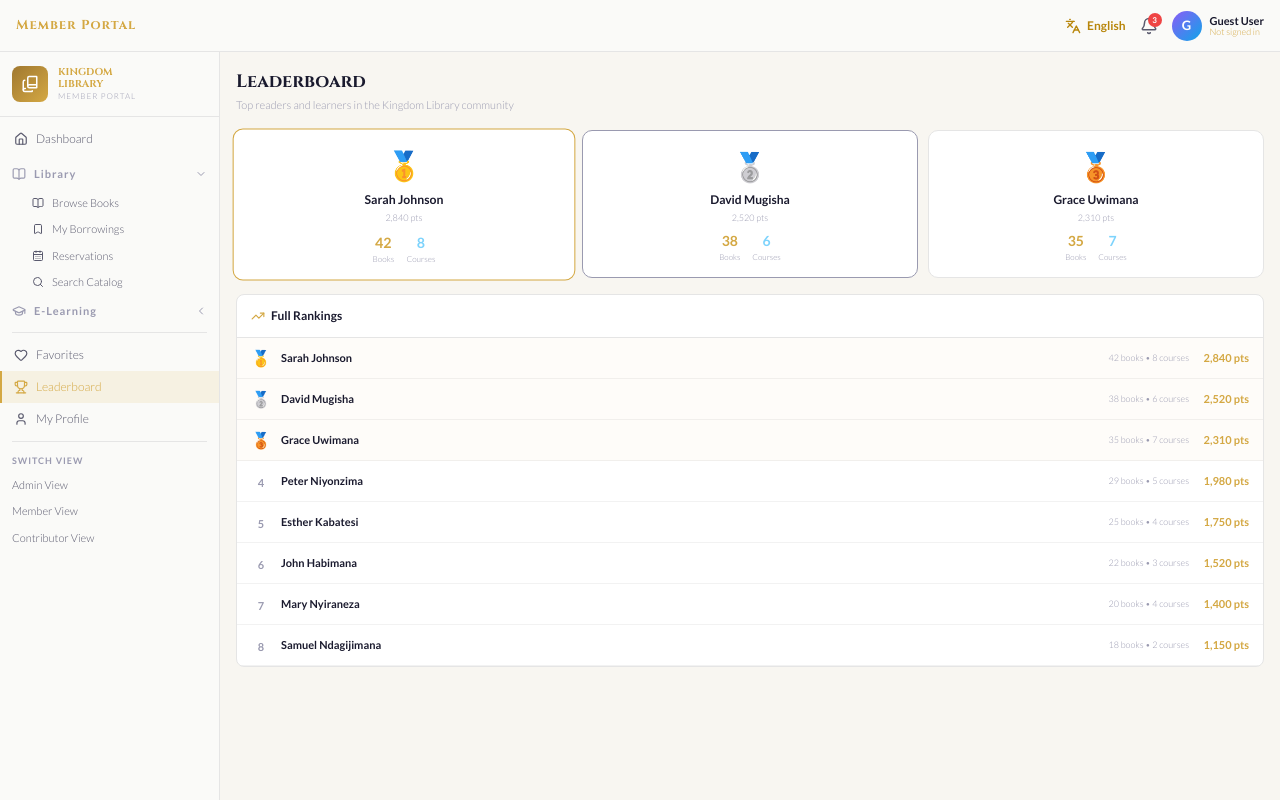
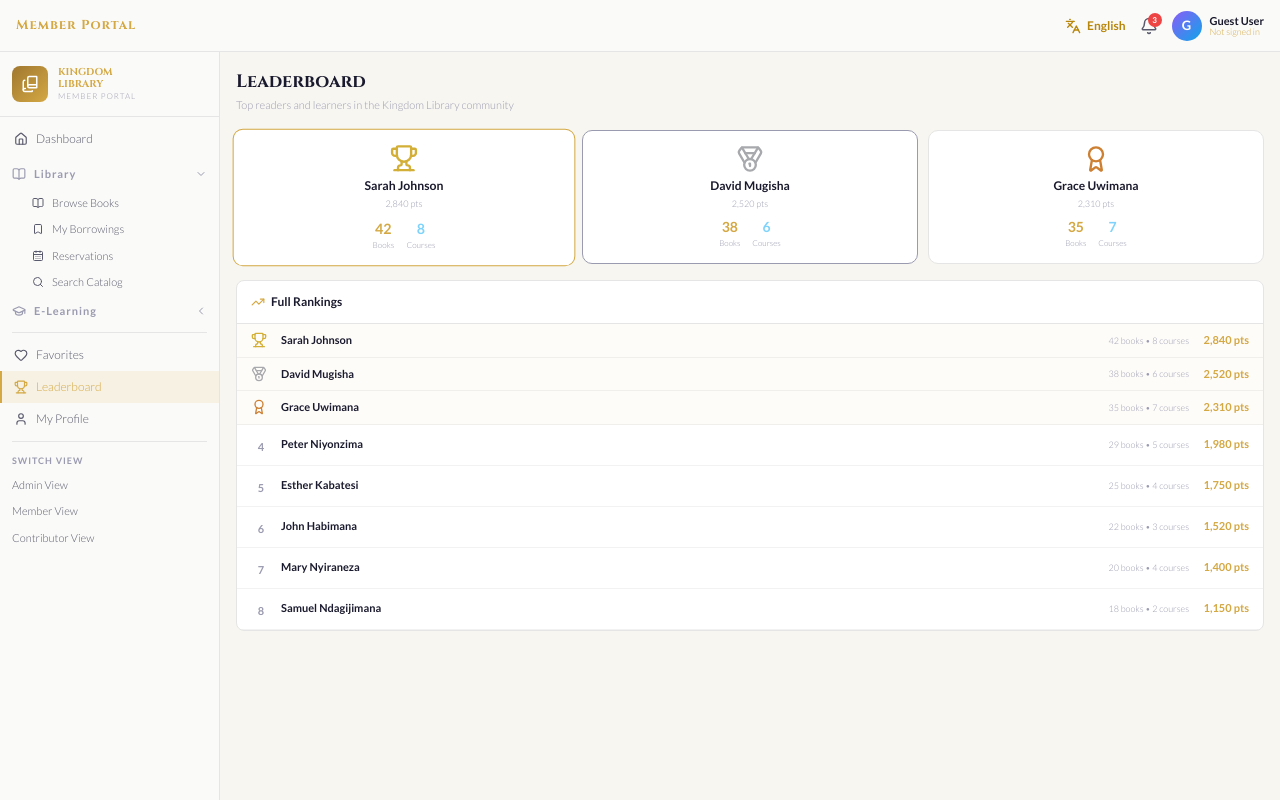
Before and after one commit to kingdomlibrarysystem-del/kls, a Next.js app: page /member/leaderboard in a window 1280 px wide. Built offline with nearby package versions, Linux system fonts and the light colour scheme.

Commit message:
fix(member): replace remaining emoji with lucide-react icons across e-learning, library, profile, leaderboard

```diff
--- a/app/member/e-learning/page.tsx
+++ b/app/member/e-learning/page.tsx
@@ -1,6 +1,6 @@
 "use client";
 import { useState } from "react";
-import { GraduationCap, PlayCircle, Clock, Star, Users, Search, Filter, ChevronRight } from "lucide-react";
+import { GraduationCap, PlayCircle, Clock, Star, Users, Search, Filter, ChevronRight, BookOpen, Landmark, Music, Heart, Coins, HandHeart, Sparkles, Shield, Building2, Leaf } from "lucide-react";
 
 const courseCategories = ["All", "Theology", "Leadership", "Personal Development", "Worship", "Marriage", "Business", "Health"];
 
@@ -13,7 +13,7 @@ const courses = Array.from({ length: 12 }, (_, i) => ({
   duration: `${Math.floor(Math.random() * 10) + 2}h`,
   rating: (4 + Math.random()).toFixed(1),
   students: Math.floor(Math.random() * 500) + 50,
-  image: ["📚", "🎓", "📖", "⭐", "💍", "💰", "🙏", "✨", "🛡️", "🤝", "🏛️", "🌿"][i],
+  image: [BookOpen, GraduationCap, Landmark, Music, Heart, Coins, HandHeart, Sparkles, Shield, Users, Building2, Leaf][i],
   description: "Comprehensive course covering key principles and practical applications for everyday life.",
 }));
 
@@ -76,8 +76,8 @@ export default function ELearningPage() {
             onMouseLeave={(e) => { e.currentTarget.style.transform = "none"; e.currentTarget.style.boxShadow = "none"; }}
           >
             {/* Header */}
-            <div style={{ height: 100, background: "linear-gradient(135deg, var(--teal-light-transparent, rgba(45,212,191,0.1)), var(--bg-section))", display: "flex", alignItems: "center", justifyContent: "center", fontSize: 36 }}>
-              {course.image}
+            <div style={{ height: 100, background: "linear-gradient(135deg, var(--teal-light-transparent, rgba(45,212,191,0.1)), var(--bg-section))", display: "flex", alignItems: "center", justifyContent: "center" }}>
+              <course.image size={32} color="var(--teal-light)" />
             </div>
             {/* Body */}
             <div style={{ padding: "10px 12px 12px" }}>
--- a/app/member/leaderboard/page.tsx
+++ b/app/member/leaderboard/page.tsx
@@ -1,10 +1,13 @@
 "use client";
 import { Award, TrendingUp, BookOpen, Star, Crown, Medal, Trophy } from "lucide-react";
 
+const medalColors = ["#D4AF37", "#A8A9AD", "#CD7F32"];
+const medalIcons = [Trophy, Medal, Award];
+
 const topMembers = [
-  { rank: 1, name: "Sarah Johnson", booksRead: 42, coursesCompleted: 8, points: 2840, badge: "🥇" },
-  { rank: 2, name: "David Mugisha", booksRead: 38, coursesCompleted: 6, points: 2520, badge: "🥈" },
-  { rank: 3, name: "Grace Uwimana", booksRead: 35, coursesCompleted: 7, points: 2310, badge: "🥉" },
+  { rank: 1, name: "Sarah Johnson", booksRead: 42, coursesCompleted: 8, points: 2840 },
+  { rank: 2, name: "David Mugisha", booksRead: 38, coursesCompleted: 6, points: 2520 },
+  { rank: 3, name: "Grace Uwimana", booksRead: 35, coursesCompleted: 7, points: 2310 },
 ];
 
 const otherMembers = [
@@ -36,7 +39,9 @@ export default function LeaderboardPage() {
             transform: m.rank === 1 ? "scale(1.02)" : "none",
             borderColor: m.rank === 1 ? "var(--gold)" : m.rank === 2 ? "var(--text-muted)" : "var(--border)",
           }}>
-            <div style={{ fontSize: 28, marginBottom: 4 }}>{m.badge}</div>
+            <div style={{ display: "flex", justifyContent: "center", marginBottom: 4 }}>
+              {(() => { const MedalIcon = medalIcons[m.rank - 1]; return <MedalIcon size={28} color={medalColors[m.rank - 1]} />; })()}
+            </div>
             <div style={{ fontSize: 12, fontWeight: 700, color: "var(--text-primary)", marginBottom: 2 }}>{m.name}</div>
             <div style={{ fontSize: 9, color: "var(--text-muted)", marginBottom: 6 }}>{m.points.toLocaleString()} pts</div>
             <div style={{ display: "flex", justifyContent: "center", gap: 12 }}>
@@ -65,7 +70,7 @@ export default function LeaderboardPage() {
           }}>
             <div style={{ width: 20, textAlign: "center" }}>
               {m.rank <= 3 ? (
-                <span style={{ fontSize: 16 }}>{["🥇", "🥈", "🥉"][m.rank - 1]}</span>
+                (() => { const MedalIcon = medalIcons[m.rank - 1]; return <MedalIcon size={16} color={medalColors[m.rank - 1]} />; })()
               ) : (
                 <span style={{ fontSize: 11, fontWeight: 600, color: "var(--text-muted)" }}>{m.rank}</span>
               )}
--- a/app/member/library/page.tsx
+++ b/app/member/library/page.tsx
@@ -197,8 +197,8 @@ function ScrollCard({ title, code, section }: { title: string; code: string; sec
       onMouseEnter={(e) => { e.currentTarget.style.transform = "translateY(-2px)"; e.currentTarget.style.boxShadow = "0 4px 20px rgba(0,0,0,0.12)"; }}
       onMouseLeave={(e) => { e.currentTarget.style.transform = "none"; e.currentTarget.style.boxShadow = "none"; }}
     >
-      <div style={{ height: 80, background: "linear-gradient(135deg, rgba(212,168,67,0.1), var(--bg-section))", display: "flex", alignItems: "center", justifyContent: "center", fontSize: 28, position: "relative" }}>
-        📜
+      <div style={{ height: 80, background: "linear-gradient(135deg, rgba(212,168,67,0.1), var(--bg-section))", display: "flex", alignItems: "center", justifyContent: "center", position: "relative" }}>
+        <ScrollText size={28} color="var(--gold)" />
         <button
           onClick={(e) => { e.stopPropagation(); setLiked(!liked); }}
           style={{
@@ -232,7 +232,7 @@ function ScrollListItem({ title, code, section, desc }: { title: string; code: s
       onMouseEnter={(e) => { e.currentTarget.style.background = "var(--bg-hover)"; }}
       onMouseLeave={(e) => { e.currentTarget.style.background = "transparent"; }}
     >
-      <div style={{ fontSize: 20, width: 32, textAlign: "center" }}>📜</div>
+      <div style={{ width: 32, display: "flex", alignItems: "center", justifyContent: "center" }}><ScrollText size={20} color="var(--gold)" /></div>
       <div style={{ flex: 1, minWidth: 0 }}>
         <div style={{ fontSize: 11, fontWeight: 600, color: "var(--text-primary)" }}>{title}</div>
         <div style={{ display: "flex", alignItems: "center", gap: 4, marginTop: 1 }}>
--- a/app/member/profile/page.tsx
+++ b/app/member/profile/page.tsx
@@ -100,7 +100,7 @@ export default function ProfilePage() {
               <div style={{ fontSize: 11, fontWeight: 600, color: "var(--text-primary)" }}>Payment Method</div>
               <div style={{ fontSize: 9, color: "var(--text-muted)" }}>**** 4242 • Expires 12/28</div>
             </div>
-            <span style={{ fontSize: 18 }}>💳</span>
+            <CreditCard size={18} color="var(--text-muted)" />
           </div>
         </div>
       </div>
```
Also changed, not shown: 1 other file (tests, documents, lock files or other folders).
